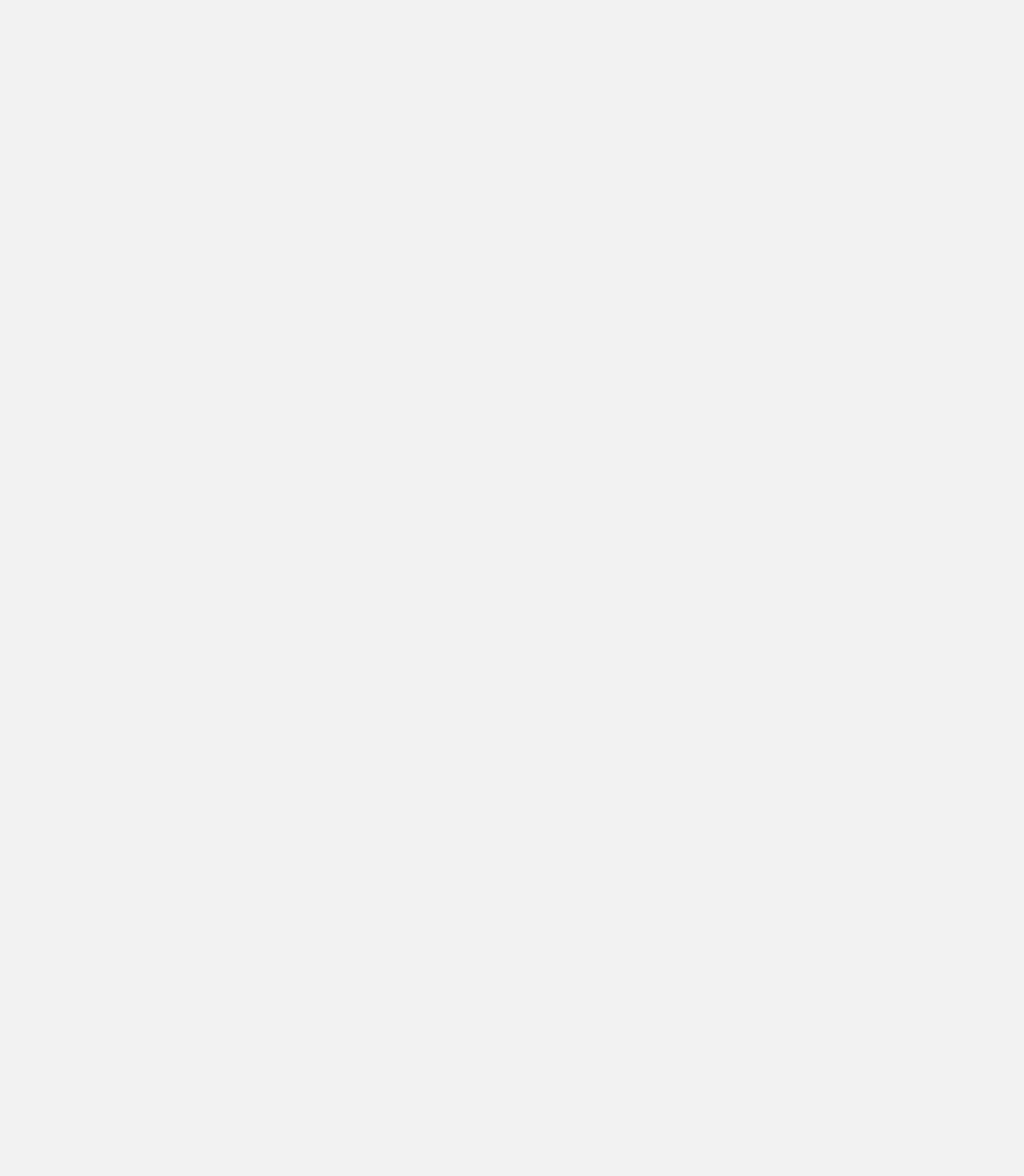
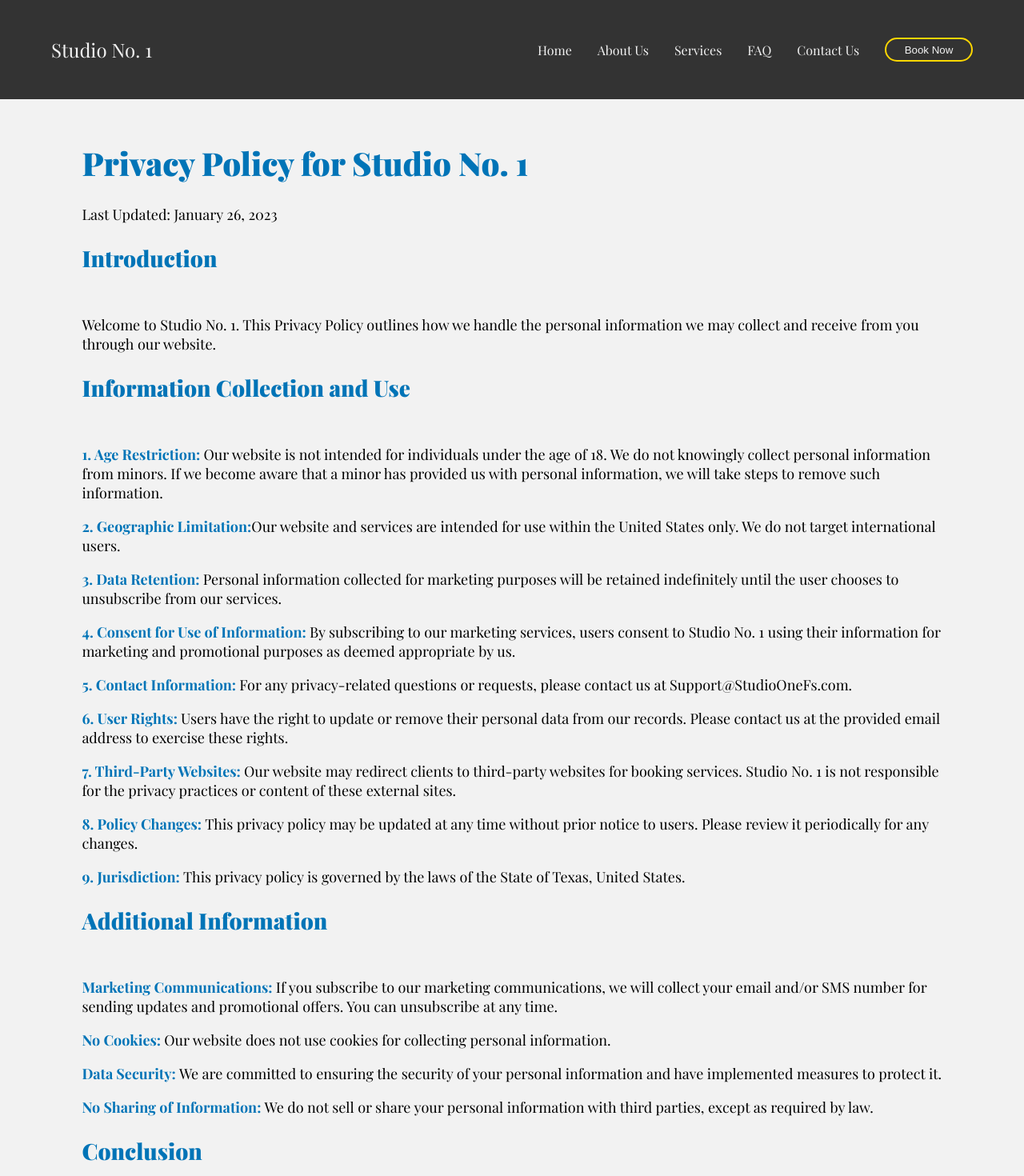
Before and after one commit to Parrasite9/studiono1, a React (Create React App) app: page /privacy-policy in a window 1280 px wide. Before the commit this address had no page. Shown: the top 1470 px of the page at 80% size. Before the commit the page ends 800 px from the top, so only its background shows below. Built offline with nearby package versions, Linux system fonts and the light colour scheme; a web font is replaced by a local one.

Commit message:
Added Privacy policy and css

```diff
--- a/src/App.js
+++ b/src/App.js
@@ -6,6 +6,7 @@ import { BrowserRouter, Route, Routes } from 'react-router-dom'
 import Home from './Components/Home'
 import TeamMember from './Components/TeamMemberPage/TeamMember';
 import AboutPage from './Components/HomePage/AboutPage';
+import Privacy from './Components/Policies/Privacy';
 
 function App() {
   return (
@@ -17,6 +18,7 @@ function App() {
           <Route path='/' element={<Home />} />
           <Route path='/meet-our-team/:id' element={<TeamMember />} />
           <Route path='/about-us' element={<AboutPage />} />
+          <Route path='privacy-policy' element={<Privacy />} />
         </Routes>
       </BrowserRouter>
 
--- /dev/null
+++ b/src/CSS/Policies/Privacy.css
@@ -0,0 +1,28 @@
+.content__container {
+    padding: 2% 8%;
+    text-align: center;
+}
+
+.content__container > h1 {
+    font-size: 32px;
+    font-weight: 900;
+}
+
+.content__container > p > strong {
+    color: #0074B7;
+}
+
+@media (min-width: 1000px) {
+    .content__container {
+        text-align: left;
+    }
+
+    .content__container > h1 {
+        font-size: 40px;
+    }
+
+    .content__container > h2 {
+        font-size: 28px;
+        font-weight: 900;
+    }
+}
--- /dev/null
+++ b/src/Components/Policies/Privacy.js
@@ -0,0 +1,55 @@
+import React from 'react'
+import Footer from '../Global_Components/Footer'
+import Navbar from '../Global_Components/Navbar'
+
+
+import '../../CSS/Policies/Privacy.css'
+
+function Privacy() {
+  return (
+    <div className='Privacy'>
+        <Navbar />
+        <div className="content__container">
+            <h1>Privacy Policy for Studio No. 1</h1>
+            <p>Last Updated: January 26, 2023</p>
+
+            <h2>Introduction</h2>
+            <p>Welcome to Studio No. 1. This Privacy Policy outlines how we handle the personal information we may collect and receive from you through our website.</p>
+
+            <h2>Information Collection and Use</h2>
+            <p><strong>1. Age Restriction: </strong>Our website is not intended for individuals under the age of 18. We do not knowingly collect personal information from minors. If we become aware that a minor has provided us with personal information, we will take steps to remove such information.</p>
+
+            <p><strong>2. Geographic Limitation:</strong>Our website and services are intended for use within the United States only. We do not target international users.</p>
+
+            <p><strong>3. Data Retention: </strong>Personal information collected for marketing purposes will be retained indefinitely until the user chooses to unsubscribe from our services.</p>
+
+            <p><strong>4. Consent for Use of Information: </strong>By subscribing to our marketing services, users consent to Studio No. 1 using their information for marketing and promotional purposes as deemed appropriate by us.</p>
+
+            <p><strong>5. Contact Information: </strong>For any privacy-related questions or requests, please contact us at Support@StudioOneFs.com.</p>
+
+            <p><strong>6. User Rights: </strong>Users have the right to update or remove their personal data from our records. Please contact us at the provided email address to exercise these rights.</p>
+
+            <p><strong>7. Third-Party Websites: </strong>Our website may redirect clients to third-party websites for booking services. Studio No. 1 is not responsible for the privacy practices or content of these external sites.</p>
+
+            <p><strong>8. Policy Changes: </strong>This privacy policy may be updated at any time without prior notice to users. Please review it periodically for any changes.</p>
+
+            <p><strong>9. Jurisdiction: </strong>This privacy policy is governed by the laws of the State of Texas, United States.</p>
+
+            <h2>Additional Information</h2>
+            <p><strong>Marketing Communications: </strong>If you subscribe to our marketing communications, we will collect your email and/or SMS number for sending updates and promotional offers. You can unsubscribe at any time.</p>
+
+            <p><strong>No Cookies: </strong>Our website does not use cookies for collecting personal information.</p>
+
+            <p><strong>Data Security: </strong>We are committed to ensuring the security of your personal information and have implemented measures to protect it.</p>
+
+            <p><strong>No Sharing of Information: </strong>We do not sell or share your personal information with third parties, except as required by law.</p>
+
+            <h2>Conclusion</h2>
+            <p>Your privacy is important to us at Studio No. 1. If you have any concerns about how your information is handled, please do not hesitate to contact us.</p>
+        </div>
+        <Footer />
+    </div>
+  )
+}
+
+export default Privacy
```
